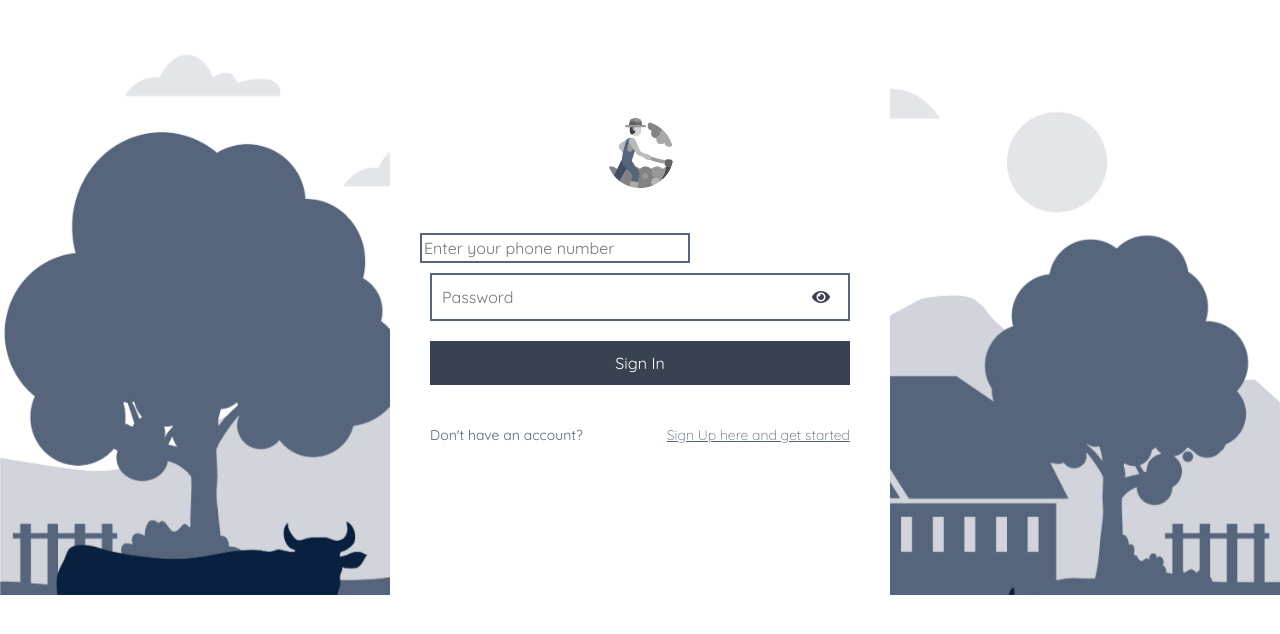
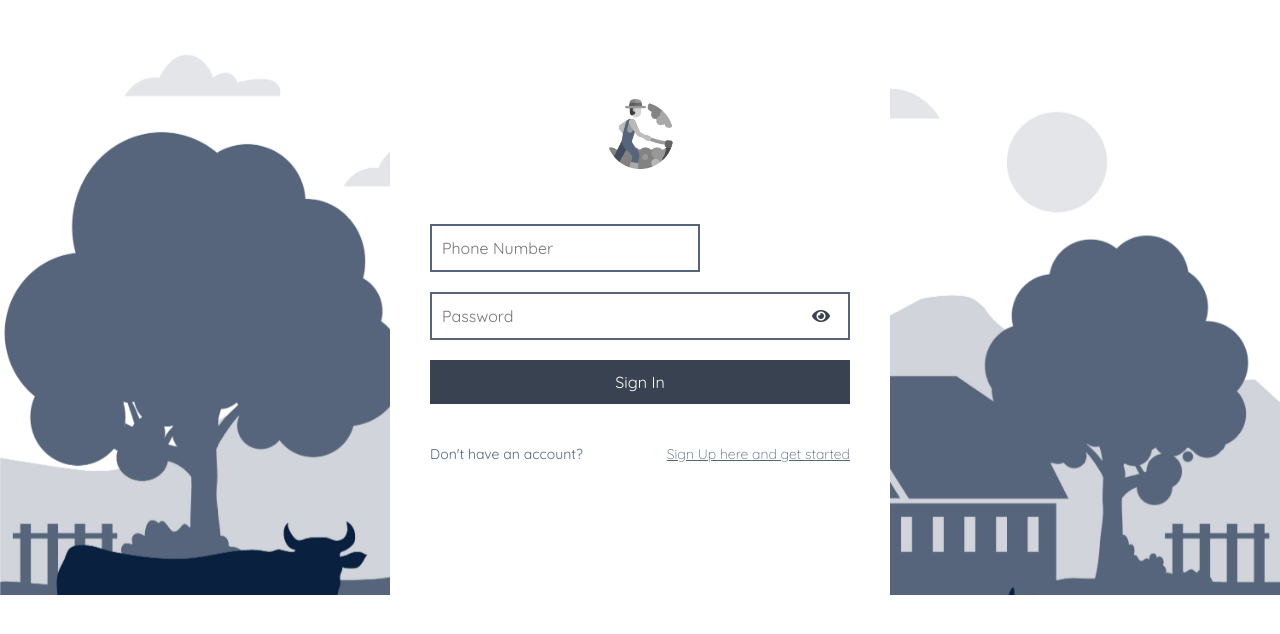
Before and after one commit to Sylvr3k/PARI, a React (Create React App) app: page / in a window 1280 px wide. Shown: the top 634 px of the page. Built offline with nearby package versions, Linux system fonts and the light colour scheme; no server answers; a web font is replaced by a local one.

Commit message:
Not Complete Commit

```diff
--- a/src/Components/signin.js
+++ b/src/Components/signin.js
@@ -55,9 +55,9 @@ const SignIn = () => {
                     <div className="FormSection">
                         <form onSubmit={handleSubmit}>
                             <input
-                                type="tel"
+                                type="text"
                                 name="phone"
-                                placeholder="Enter your phone number"
+                                placeholder="Phone Number"
                                 value={phone}
                                 onChange={(e) => setPhone(e.target.value)}
                                 required
--- a/src/index.css
+++ b/src/index.css
@@ -130,6 +130,16 @@ input[type="email"]{
   border: 2px #56657c solid;
   color: #56657c;
   width: 420px;
+  outline: none;
+  transition: 300ms;
+}
+
+input[placeholder="Phone Number"]{
+  padding: 10px;
+  margin: 10px 10px 10px 10px;
+  border: 2px #56657c solid;
+  color: #56657c;
+  width: 300px;
   outline: none;
   transition: 300ms;
 }
```
